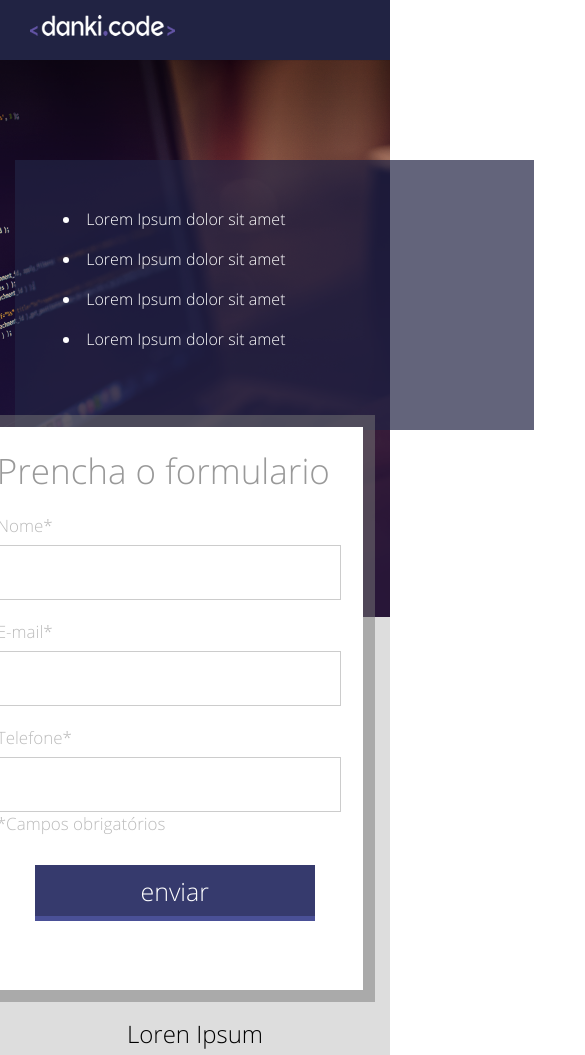
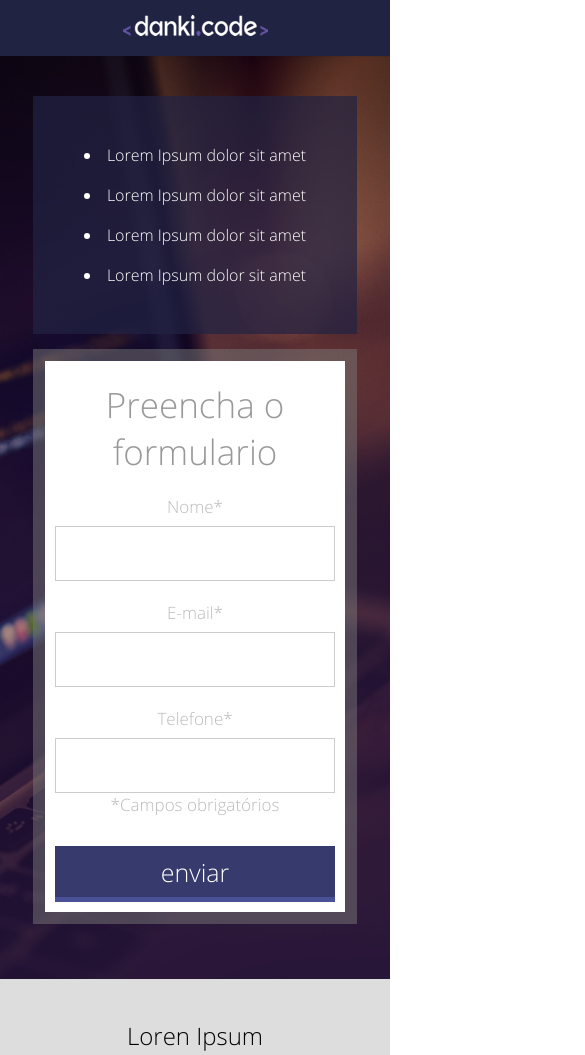
Before and after one commit to stefanie-martins/projeto_01, a plain HTML site: page index.html in a window 390 px wide. Shown: the top 1055 px of the page, 585 px wide, since content can reach past the window. Drawn offline with Linux system fonts and the light colour scheme.

Commit message:
finalizado o responsivo

```diff
--- a/css/style.css
+++ b/css/style.css
@@ -12,6 +12,9 @@ html,body{
     font-family: "Open Sans";
 }
 
+.clear{
+	clear: both;
+}
 
 .center
 {
@@ -190,7 +193,6 @@ html,body{
 
 .footer{
     clear: both;
-    min-width: 1200px;
     border-top: 2px solid #888;
     padding: 20px 0;
     text-align: center;
@@ -200,3 +202,69 @@ html,body{
 .footer p{
     margin-top: 8px;
 }
+
+@media screen and (max-width: 1024px){
+    .header{
+        height: auto;
+        width: 100%;
+        padding: 15px 0;
+        text-align: center;
+    }
+
+    .header img{
+        margin: 0;
+    }
+
+	.container-banner{
+		width: 100%;
+		padding:40px 2%;
+		height: auto;
+		text-align: center;
+	}
+
+    .form{
+        max-width: 400px;
+        padding: 10px;
+        width: 90%;
+        height: 100%;
+        display: inline-block;
+        float: none;
+        margin-top: 30px;
+    }
+
+    .container-list{
+        padding: 30px 0;
+        float: none;
+        width: 90%;
+        display: inline-block;
+        max-width: 500px;
+        height: auto;
+        margin-top: 0;
+    }
+    .input-container input[type=text]{
+        width: 100%;
+        height: 55px;
+    }
+
+
+    .form input[type=submit]{
+        max-width: 280px;
+        height: 56px;
+        width: 100%;
+    }
+
+    .container-single{
+        float: none;
+        display: inline-block;
+        width: 100%;
+        max-width: 600px;
+        padding: 30px 0;
+
+    }
+
+    .container-2{
+        padding-right: 4%;
+        padding-left: 4%;
+    }
+
+}
--- a/index.html
+++ b/index.html
@@ -27,7 +27,7 @@
             </div><!--container-list-->
 
             <div class="form">
-                <h2>Prencha o formulario</h2>
+                <h2>Preencha o formulario</h2>
                 <form>
 
                 <div class="input-container">
@@ -63,6 +63,7 @@
 
                 </form>
             </div><!--form-->
+            <div class="clear"></div>
         </div><!--center-->
     </div><!--container-banner-->
 
```
